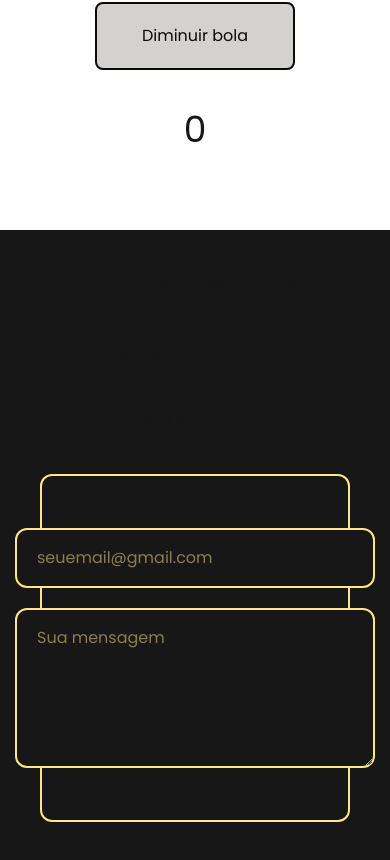
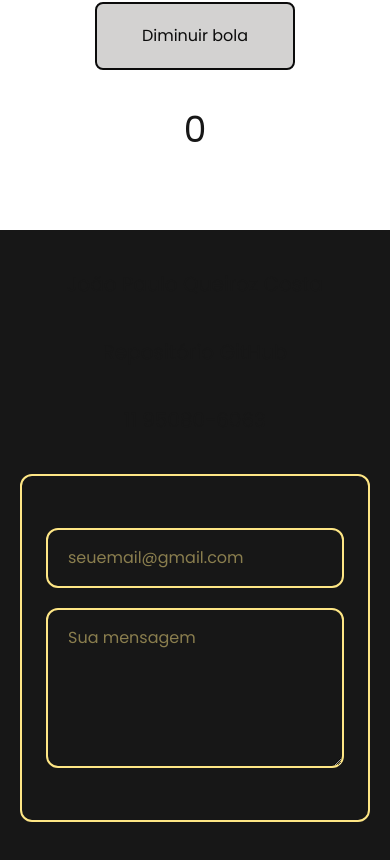
Before and after one commit to JoaoPauloQC/Cinematic, a Next.js app: page /GalileuVSAristoteles in a window 390 px wide. Shown: the part 4695-5555 px from the top of the page. Built offline with nearby package versions, Linux system fonts and the light colour scheme.

Commit message:
fix: trying to fixresponsivity on footer (2)

```diff
--- a/src/Components/Box.tsx
+++ b/src/Components/Box.tsx
@@ -46,7 +46,7 @@ type BoxProps = {
 
 export function Box ({classname,children} : BoxProps) {
     return (
-        <div className="max-md:px-10">
+        <div className="max-md:px-5 w-full">
             <div className={" border-2 rounded-xl px-3 py-2 Poppins flex gap-10 ProjectBox " + (classname? classname: "border-neutral-600 hover:bg-neutral-700 bg-neutral-900  max-md:flex-col")}>
                 {children}
             </div>
--- a/src/shared/Footer.tsx
+++ b/src/shared/Footer.tsx
@@ -11,10 +11,10 @@ export default function Footer ()  {
                         <p> 11 95080-6063</p>
                     </div>
                     <div className="footer__right">
-                        <Box classname={"border-amber-200 py-10 px-2  bg-neutral-900 max-md:flex-col"}>
-                            <form action="" className="w-96 max-md:max-w-full grid justify-center p-5 gap-5 max-md:p-3 max-md:w-full">
-                                <input type="text" className="border-2 max-w-full border-amber-200 rounded-xl Poppins py-4 px-5 outline-none bg-neutral-900 text-amber-200" placeholder="seuemail@gmail.com" />
-                                <textarea  className="border-2 border-amber-200 max-w-full rounded-xl h-40 Poppins py-4 px-5 outline-none bg-neutral-900 text-amber-200 flex text-start" placeholder="Sua mensagem"/>
+                        <Box classname={"border-amber-200 py-10 px-2  bg-neutral-900 max-md:flex-col w-full"}>
+                            <form action="" className="w-96 max-md:w-full grid justify-center p-5 gap-5 max-md:p-3">
+                                <input type="text" className="border-2 w-full border-amber-200 rounded-xl Poppins py-4 px-5 outline-none bg-neutral-900 text-amber-200" placeholder="seuemail@gmail.com" />
+                                <textarea  className="border-2 border-amber-200 w-full rounded-xl h-40 Poppins py-4 px-5 outline-none bg-neutral-900 text-amber-200 flex text-start" placeholder="Sua mensagem"/>
 
                             </form>
                         </Box>
```
